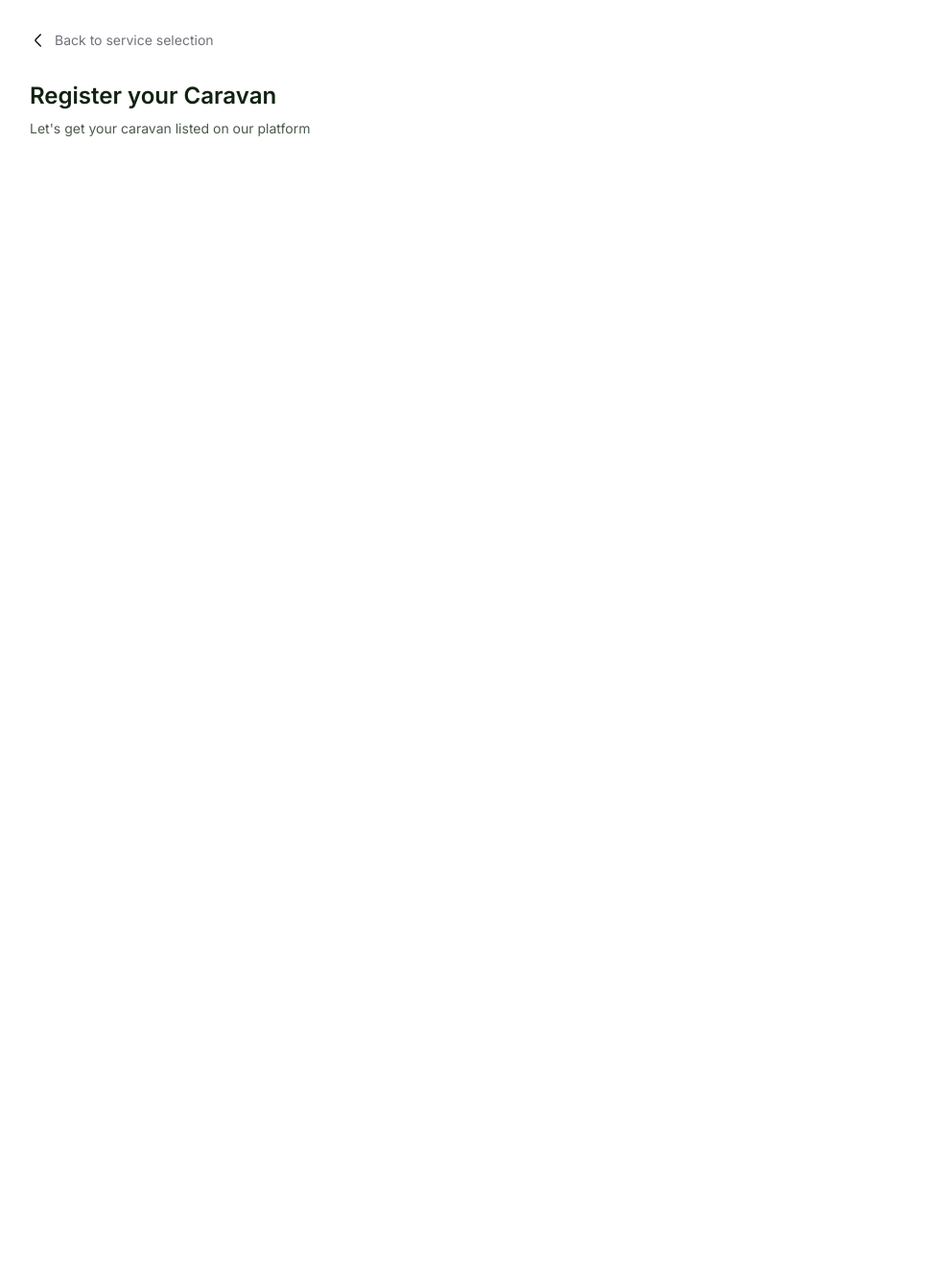
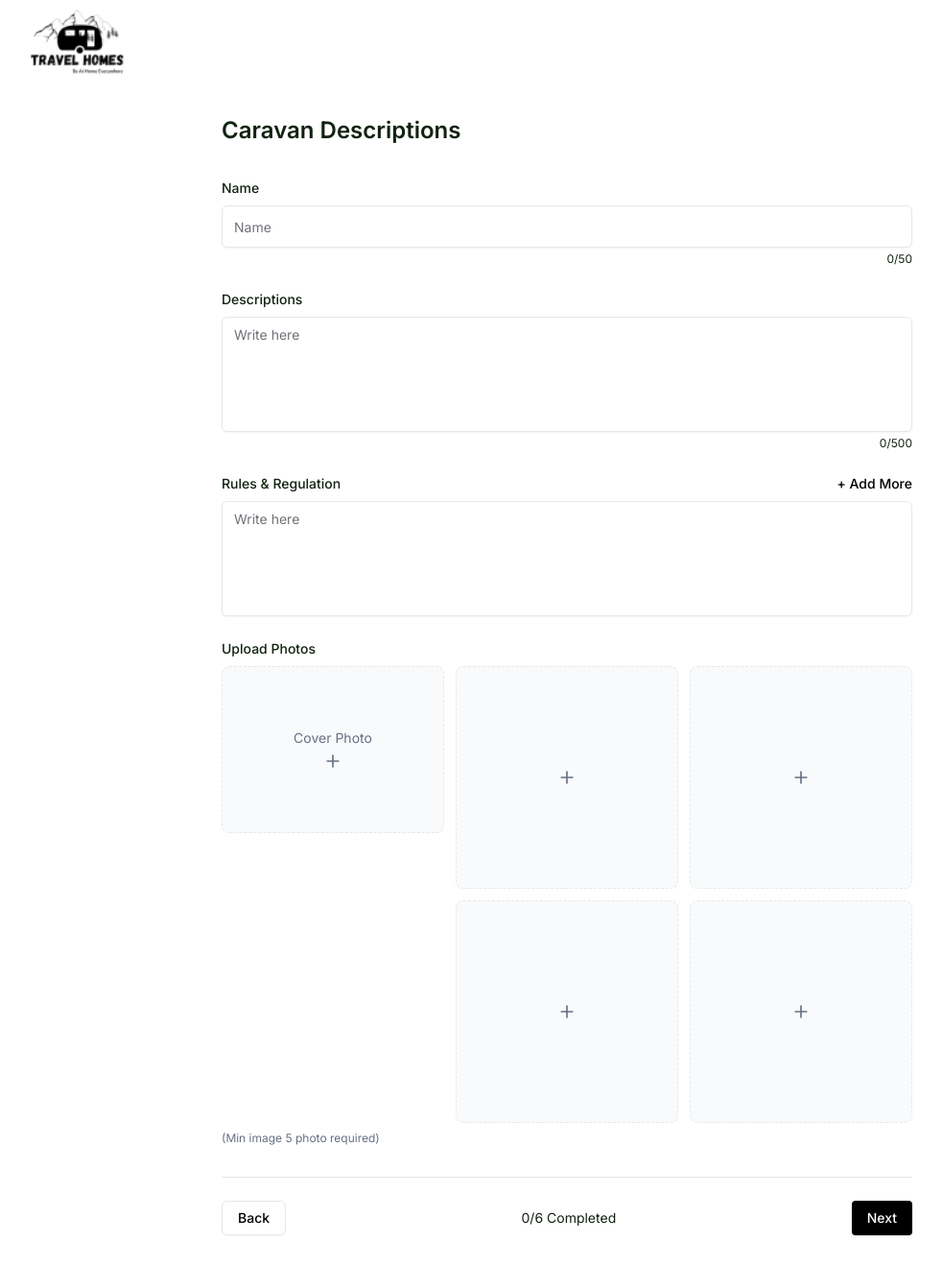
Before and after one commit to travelhomes/travelhomes-frontend, a Next.js app: page /vendor/caravan in a window 1280 px wide. Shown: the whole page at 96% size, without its empty margins (49-1031 px from the left). Before the commit the page ends 800 px from the top, so only its background shows below. Built offline with nearby package versions, Linux system fonts and the light colour scheme.

Commit message:
add step 1

```diff
--- a/app/vendor/caravan/page.tsx
+++ b/app/vendor/caravan/page.tsx
@@ -1,24 +1,26 @@
 "use client"
 
-import Link from "next/link"
-import { ArrowRightIcon } from "@/public/assets/CustomIcon"
+import { useState } from "react"
+import Step1 from "@/components/vendor/caravan/step1"
+import VendorBar from "@/components/vendor/caravan/vendorbar"
 
 export default function CaravanRegistration() {
+  const [currentStep, setCurrentStep] = useState(1)
+  const totalSteps = 6
+
+  const handleNext = () => {
+    setCurrentStep((prev) => Math.min(prev + 1, totalSteps))
+  }
+
+//   const handleBack = () => {
+//     setCurrentStep((prev) => Math.max(prev - 1, 1))
+//   }
+
   return (
-    <div className="min-h-screen flex flex-col">
-      <div className="px-[80px] py-8 flex-1">
-        <Link href="/vendor" className="inline-flex items-center text-sm text-muted-foreground hover:text-primary mb-8">
-          <ArrowRightIcon />
-          <span className="ml-2">Back to service selection</span>
-        </Link>
-
-        <div className="space-y-2 mb-8">
-          <h1 className="text-2xl font-semibold text-[#112211]">Register your Caravan</h1>
-          <p className="text-sm text-[#112211] opacity-75">Let&apos;s get your caravan listed on our platform</p>
-        </div>
-
-        {/* Add caravan registration form here */}
-      </div>
+    <div>
+        <VendorBar />
+        {currentStep === 1 && <Step1 onNext={handleNext} />}
+        {/* Add other steps here as we create them */}
     </div>
   )
 }
--- /dev/null
+++ b/components/ui/textarea.tsx
@@ -0,0 +1,22 @@
+import * as React from "react"
+
+import { cn } from "@/lib/utils"
+
+const Textarea = React.forwardRef<
+  HTMLTextAreaElement,
+  React.ComponentProps<"textarea">
+>(({ className, ...props }, ref) => {
+  return (
+    <textarea
+      className={cn(
+        "flex min-h-[60px] w-full rounded-md border border-input bg-transparent px-3 py-2 text-base shadow-sm placeholder:text-muted-foreground focus-visible:outline-none focus-visible:ring-1 focus-visible:ring-ring disabled:cursor-not-allowed disabled:opacity-50 md:text-sm",
+        className
+      )}
+      ref={ref}
+      {...props}
+    />
+  )
+})
+Textarea.displayName = "Textarea"
+
+export { Textarea }
--- /dev/null
+++ b/components/vendor/caravan/step1.tsx
@@ -0,0 +1,107 @@
+"use client"
+
+import { Button } from "@/components/ui/button"
+import { Input } from "@/components/ui/input"
+import { Textarea } from "@/components/ui/textarea"
+
+interface Step1Props {
+  onNext: () => void
+}
+
+export default function Step1({ onNext }: Step1Props) {
+  return (
+    <div className="max-w-[720px] mx-auto py-8">
+      <div className="space-y-8">
+        <div>
+          <h2 className="text-[24px] font-semibold text-[#112211]">Caravan Descriptions</h2>
+        </div>
+
+        <div className="space-y-6">
+          {/* Name Input */}
+          <div>
+            <label className="text-sm font-medium text-[#112211] block mb-2">Name</label>
+            <Input
+              placeholder="Name"
+              className="border-[#E7E8E9] h-11 bg-white focus:ring-0 focus:border-[#B0B0B0]"
+            />
+            <div className="text-right text-xs text-[#112211] mt-1">0/50</div>
+          </div>
+
+          {/* Description Input */}
+          <div>
+            <label className="text-sm font-medium text-[#112211] block mb-2">Descriptions</label>
+            <Textarea
+              placeholder="Write here"
+              className="border-[#E7E8E9] min-h-[120px] bg-white focus:ring-0 focus:border-[#B0B0B0] resize-none"
+            />
+            <div className="text-right text-xs text-[#112211] mt-1">0/500</div>
+          </div>
+
+          {/* Rules & Regulation Input */}
+          <div>
+            <div className="flex justify-between items-center mb-2">
+              <label className="text-sm font-medium text-[#112211]">Rules & Regulation</label>
+              <Button
+                variant="ghost"
+                className="text-black hover:text-black hover:bg-transparent p-0 h-auto text-sm"
+              >
+                + Add More
+              </Button>
+            </div>
+            <Textarea
+              placeholder="Write here"
+              className="border-[#E7E8E9] min-h-[120px] bg-white focus:ring-0 focus:border-[#B0B0B0] resize-none"
+            />
+          </div>
+
+          {/* Upload Photos */}
+          <div>
+            <label className="text-sm font-medium text-[#112211] block mb-2">Upload Photos</label>
+            <div className="grid grid-cols-3 gap-3">
+              {/* Cover Photo */}
+              <div className="col-span-1">
+                <div className="border border-dashed border-[#E7E8E9] rounded-lg aspect-[4/3] flex flex-col items-center justify-center text-center bg-[#F9FAFB] cursor-pointer hover:bg-[#F0F1F3] transition-colors">
+                  <span className="text-sm text-[#667085]">Cover Photo</span>
+                  <div className="mt-1">
+                    <svg width="20" height="20" viewBox="0 0 20 20" fill="none" xmlns="http://www.w3.org/2000/svg">
+                      <path d="M10 4.16666V15.8333M4.16667 10H15.8333" stroke="#667085" strokeWidth="1.67" strokeLinecap="round" strokeLinejoin="round"/>
+                    </svg>
+                  </div>
+                </div>
+              </div>
+
+              {/* Additional Photos Grid */}
+              <div className="col-span-2 grid grid-cols-2 gap-3">
+                {[1, 2, 3, 4].map((index) => (
+                  <div key={index} className="border border-dashed border-[#E7E8E9] rounded-lg aspect-square flex items-center justify-center bg-[#F9FAFB] cursor-pointer hover:bg-[#F0F1F3] transition-colors">
+                    <svg width="20" height="20" viewBox="0 0 20 20" fill="none" xmlns="http://www.w3.org/2000/svg">
+                      <path d="M10 4.16666V15.8333M4.16667 10H15.8333" stroke="#667085" strokeWidth="1.67" strokeLinecap="round" strokeLinejoin="round"/>
+                    </svg>
+                  </div>
+                ))}
+              </div>
+            </div>
+            <p className="mt-2 text-xs text-[#667085]">(Min image 5 photo required)</p>
+          </div>
+        </div>
+      </div>
+
+      {/* Navigation */}
+      <div className="mt-8 flex justify-between items-center border-t border-[#E7E8E9] pt-6">
+        <Button
+          variant="outline"
+          className="border-[#E7E8E9] text-black hover:bg-transparent hover:border-[#B0B0B0]"
+        >
+          Back
+        </Button>
+        <div className="text-sm text-[#112211]">0/6 Completed</div>
+        <Button
+          onClick={onNext}
+          className="bg-black text-white hover:bg-black/90 rounded"
+        >
+          Next
+        </Button>
+      </div>
+    </div>
+  )
+}
--- /dev/null
+++ b/components/vendor/caravan/vendorbar.tsx
@@ -0,0 +1,13 @@
+import Logo from "@/public/mainlogo.png";
+import Image from "next/image";
+import Link from "next/link";
+
+export default function VendorBar() {
+    return (
+        <div className="pl-[80px] py-2">
+            <Link href="/">
+                <Image src={Logo} alt="Logo" width={100} height={100} />
+            </Link>
+        </div>
+    )
+}
```
